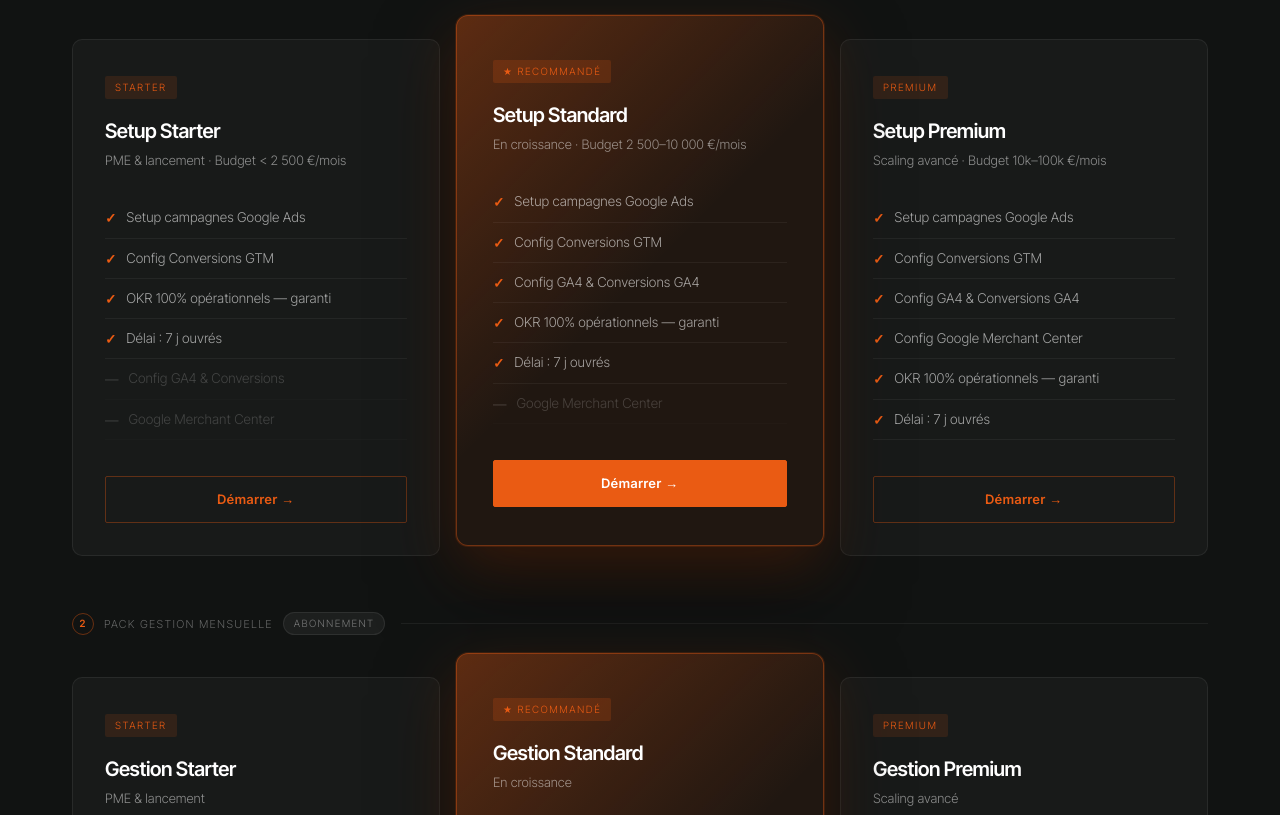
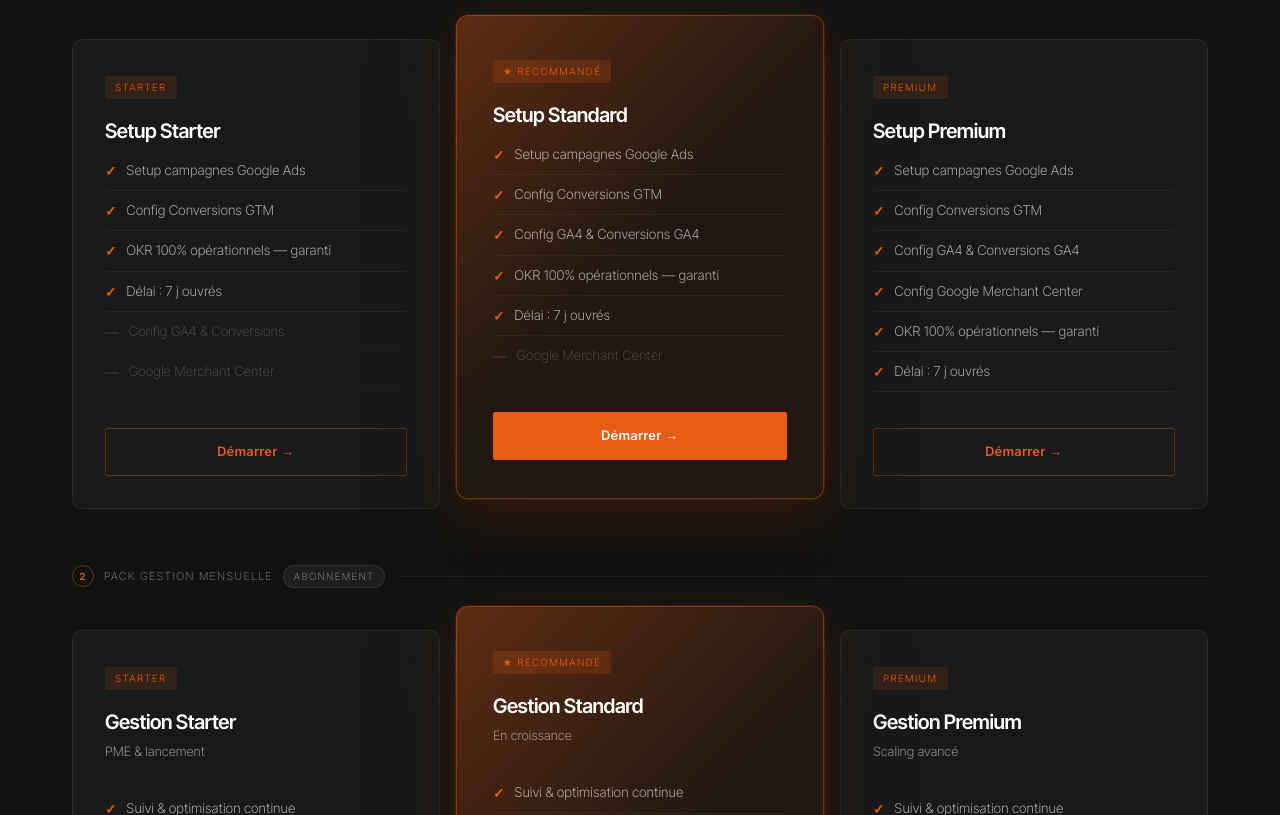
Before and after one commit to globalact-git/website, a website: page index.html in a window 1280 px wide. Shown: the part 3441-4256 px from the top of the page. Drawn offline with Linux system fonts and the light colour scheme.

Commit message:
delete: pack

```diff
--- a/index.html
+++ b/index.html
@@ -802,7 +802,6 @@ function toggleFaq(btn) {
     <div class="offer-card">
       <span class="inline-block text-[10px] tracking-[0.15em] uppercase text-ga-orange bg-ga-orange/[0.12] px-2.5 py-1 rounded-sm mb-[18px] self-start">Starter</span>
       <div class="text-xl font-semibold text-white tracking-[-0.02em] mb-1.5">Setup Starter</div>
-      <div class="text-[13px] text-white/50 mb-7 leading-[1.5]">PME &amp; lancement · Budget &lt; 2 500 €/mois</div>
       <ul class="pack-features list-none mb-9 flex-1">
         <li class="text-[13.5px] text-white/60 py-[9px] border-b border-white/[0.05] flex items-start gap-2.5 leading-[1.5]">Setup campagnes Google Ads</li>
         <li class="text-[13.5px] text-white/60 py-[9px] border-b border-white/[0.05] flex items-start gap-2.5 leading-[1.5]">Config Conversions GTM</li>
@@ -818,7 +817,6 @@ function toggleFaq(btn) {
     <div class="offer-card featured pack-card">
       <span class="inline-block text-[10px] tracking-[0.15em] uppercase text-ga-orange bg-ga-orange/[0.18] px-2.5 py-1 rounded-sm mb-[18px] self-start">★ Recommandé</span>
       <div class="text-xl font-semibold text-white tracking-[-0.02em] mb-1.5">Setup Standard</div>
-      <div class="text-[13px] text-white/50 mb-7 leading-[1.5]">En croissance · Budget 2 500–10 000 €/mois</div>
       <ul class="pack-features list-none mb-9 flex-1">
         <li class="text-[13.5px] text-white/60 py-[9px] border-b border-white/[0.05] flex items-start gap-2.5 leading-[1.5]">Setup campagnes Google Ads</li>
         <li class="text-[13.5px] text-white/60 py-[9px] border-b border-white/[0.05] flex items-start gap-2.5 leading-[1.5]">Config Conversions GTM</li>
@@ -834,7 +832,6 @@ function toggleFaq(btn) {
     <div class="offer-card">
       <span class="inline-block text-[10px] tracking-[0.15em] uppercase text-ga-orange bg-ga-orange/[0.12] px-2.5 py-1 rounded-sm mb-[18px] self-start">Premium</span>
       <div class="text-xl font-semibold text-white tracking-[-0.02em] mb-1.5">Setup Premium</div>
-      <div class="text-[13px] text-white/50 mb-7 leading-[1.5]">Scaling avancé · Budget 10k–100k €/mois</div>
       <ul class="pack-features list-none mb-9 flex-1">
         <li class="text-[13.5px] text-white/60 py-[9px] border-b border-white/[0.05] flex items-start gap-2.5 leading-[1.5]">Setup campagnes Google Ads</li>
         <li class="text-[13.5px] text-white/60 py-[9px] border-b border-white/[0.05] flex items-start gap-2.5 leading-[1.5]">Config Conversions GTM</li>
```
